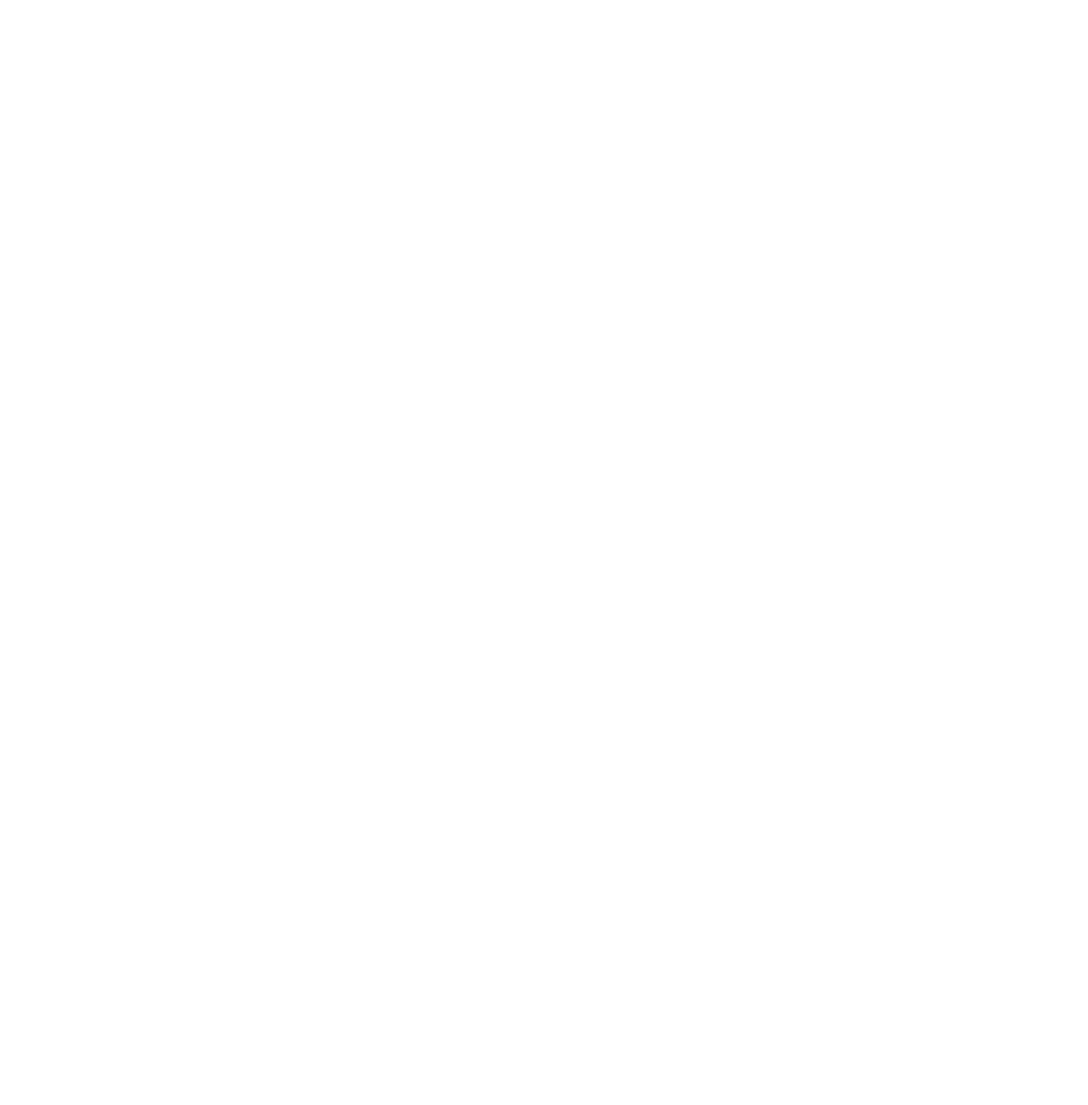
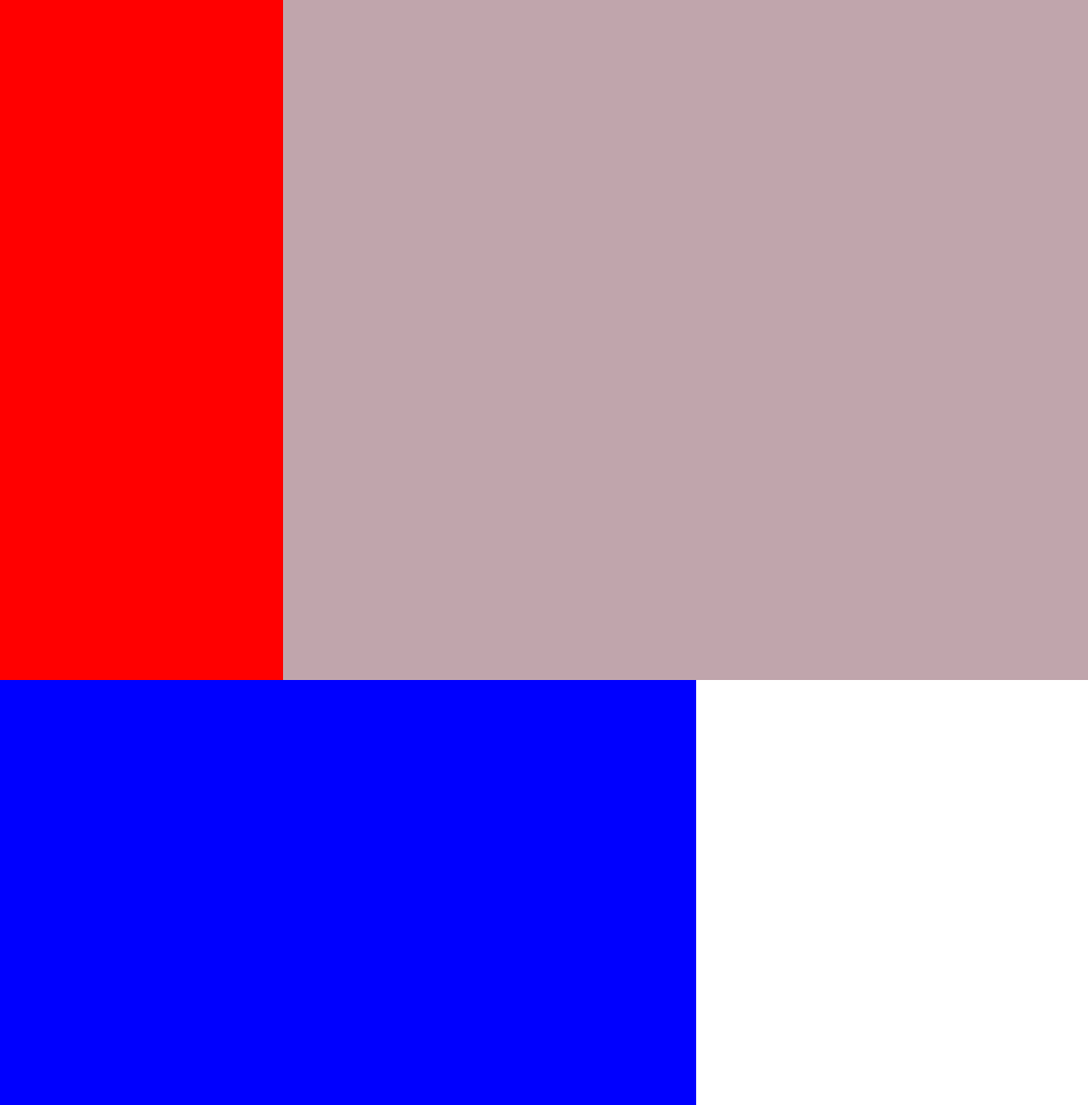
Before and after one commit to ubairnoortech/LandingPageSuzena, a plain HTML site: page index.html in a window 1280 px wide. Shown: the top 1300 px of the page at 85% size. Before the commit the page ends 800 px from the top, so only its background shows below. Drawn offline with Linux system fonts and the light colour scheme.

Commit message:
inside main 3 parts added and css also add

```diff
--- a/index.html
+++ b/index.html
@@ -7,6 +7,17 @@
     <link rel="stylesheet" href="style.css">
 </head>
 <body>
+    <div id="main">
+<!-- we make 3 parts in main-->
+<div id="part1">
 
+</div>
+<div id="part2">
+
+</div>
+<div id="part3">
+
+</div>
+    </div>
 </body>
 </html>
--- a/style.css
+++ b/style.css
@@ -7,4 +7,28 @@
 html,body{
     height: 100%;
     width: 100%;
+
+
 }
+#main{
+    height: 100%;
+    width: 100%;
+    background: hsl(346deg 17% 70%);
+
+}
+#part1{
+    height: 100%;
+    width: 26%;
+    background-color: red;
+}
+#part2{
+height: 100%;
+width: 64%;
+background-color: blue;
+
+}
+#part3{
+    height: 100%;
+    width: 10%;
+    background-color: rgb(99, 173, 9);
+}
```
Also changed, not shown: ImageLink.txt.
